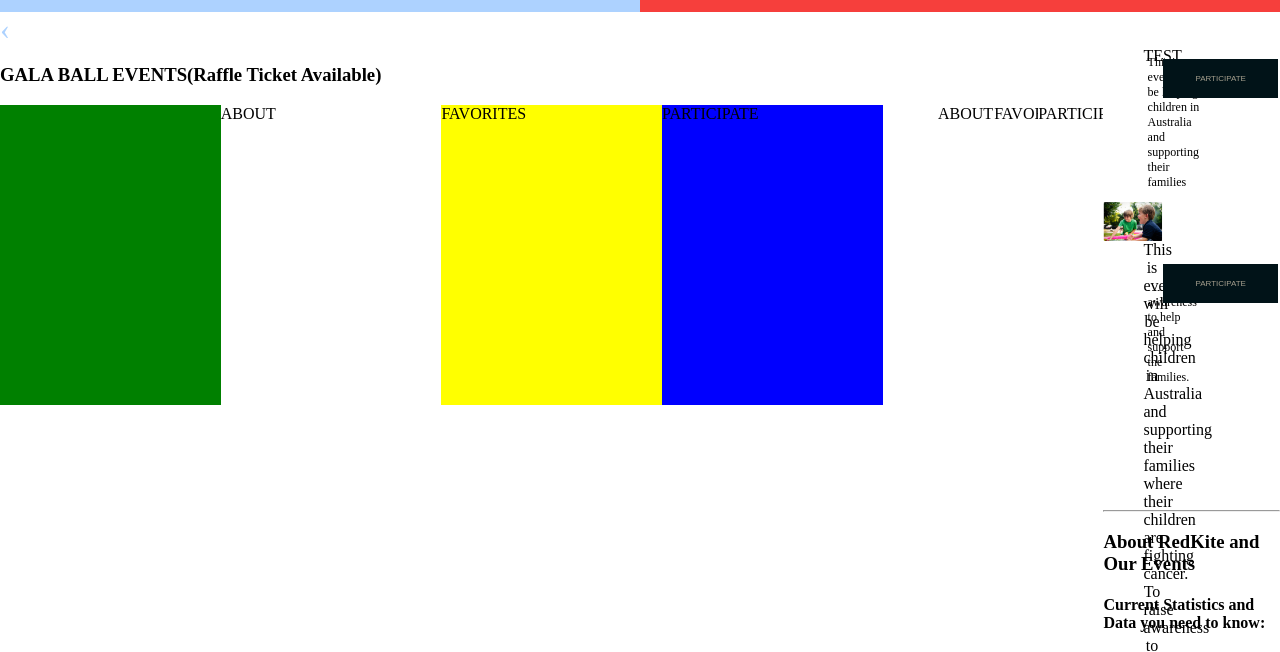
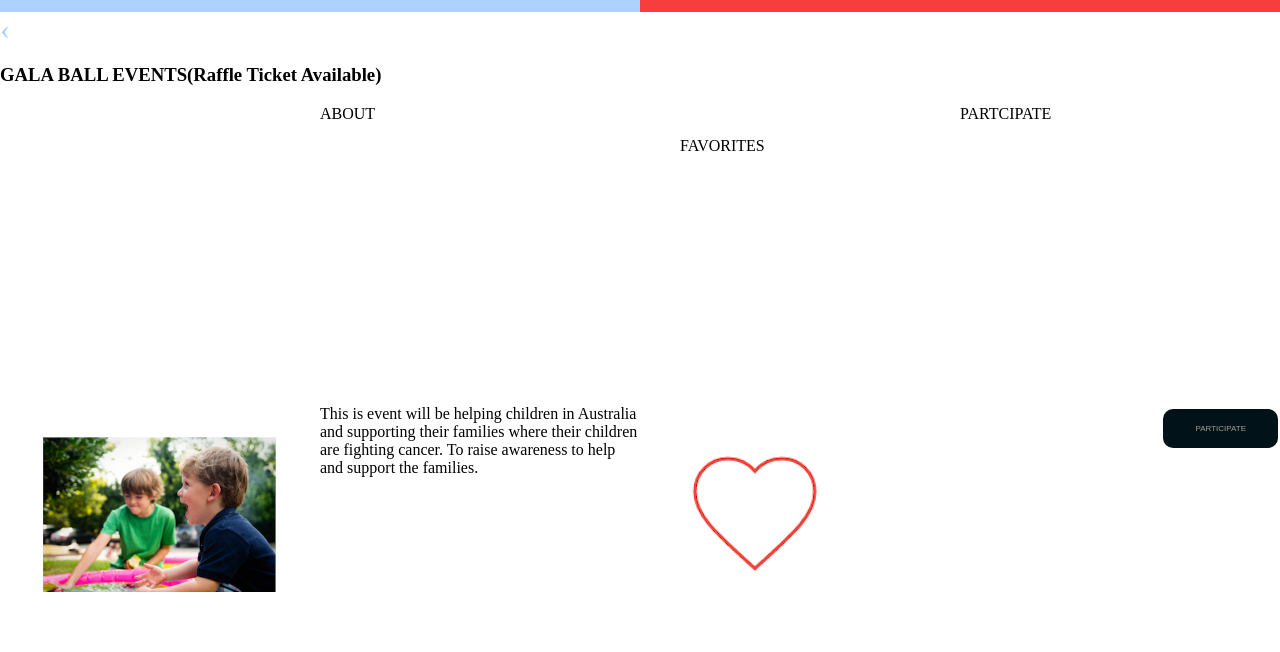
Before and after one commit to RaissaFortuna/WebPrototype, a plain HTML site: page Events.html in a window 1280 px wide. Shown: the part 141-793 px from the top of the page. Drawn offline with Linux system fonts and the light colour scheme.

Commit message:
fixing events page

```diff
--- a/Events.html
+++ b/Events.html
@@ -27,7 +27,7 @@
       .left3 {
         height: 300px;
         width: 100%;
-        background: green;
+        background: white;
       }
       .CenterLeft{
         height: 300px;
@@ -37,13 +37,13 @@
       .CenterRight {
         height: 300px;
         width: 100%;
-        background: yellow;
+        background: white;
       }
 
       .right3 {
         height: 300px;
         width: 100%;
-        background: blue;
+        background: white;
       }
 
 		.parent {
@@ -114,83 +114,74 @@
 </div>
 
 
+    <script src="script.js"></script>
 
+      <div class="parent3">
+        <div class="left3">
+
+        </div>
+        <div class="CenterLeft">
+          ABOUT
+           </div>
+
+         <div class="CenterRight"> <figure>
+			FAVORITES
+      </figure>
+      </div>
+        <div class="right3">
+          PARTCIPATE
+        </div>
+      <div>
+    </div>
+      </div>
 
 
     <script src="script.js"></script>
 
       <div class="parent3">
-        <div class="left3"></div>
-        <div class="CenterLeft">ABOUT </div>
-         <div class="CenterRight"> FAVORITES</div>
-        <div class="right3">PARTICIPATE</div>
+        <div class="left3">
+<figure>
+			<img src="kids1.png" class="imgcontainer3" alt="Main Picture"/>
+      </figure>
+
+
+        </div>
+        <div class="CenterLeft">This is event will be helping children in Australia and supporting their families where their children are fighting cancer. To raise awareness to help and support the families. </div>
+
+         <div class="CenterRight"> <figure>
+			<img src="heart.png" class="imgcontainer1" alt="like button"/>
+      </figure>
+      </div>
+        <div class="right3"><a href="purchase.html"> <button class="button3">PARTICIPATE</button></a>
+        </div>
       <div>
     </div>
+      </div>
 
 
+    <script src="script.js"></script>
+
+      <div class="parent3">
+        <div class="left3">
+<figure>
+			<img src="kids1.png" class="imgcontainer3" alt="Main Picture"/>
+      </figure>
 
 
-<div style="width: 100%;">
+        </div>
+        <div class="CenterLeft">This is event will be helping children in Australia and supporting their families where their children are fighting cancer. To raise awareness to help and support the families. </div>
 
-			<div style="width: 25%; height: 100px; float: left; background: white;">
-
-			</div>
-
-			<div style="width: 30%; height: 100px; float: left; background: white;">
-				ABOUT
-			</div>
-
-			<div style="width: 20%; height: 100px; float: left; background: white; margin-left: -10px;">
-				FAVORITES
-			</div>
-
-      <div style="width: 25%; height: 100px; float: left; background: white;">
-				PARTICIPATE
-			</div>
-
-		</div>
-
-<div style="width: 80%;">
-	<div style="width: 25%; height: 100px; float: left; background: white; margin-top:-70px; margin-bottom:20%;" >
-				 <figure>
-			<img src="kids1.png" class="image3" alt="Main Picture"/> <figcaption>TEST</figcaption>
+         <div class="CenterRight"> <figure>
+			<img src="heart.png" class="imgcontainer1" alt="like button"/>
       </figure>
-			</div>
-
-			<div style="width: 30%; height: 100px; float: left;  font-size: 12px; margin-top:-50px; margin-bottom:20%;;">
-        This is event will be helping children in Australia and supporting their families where their children are fighting cancer. To raise awareness to help and support the families.
-			</div>
-
-			<div style="width: 20%; height: 100px; float: left; background: white;margin-top:-50px; margin-left:5px; margin-bottom:20%;">
-								 <figure>
-			<img src="heart.png" class="image3" alt="like button"/>
-      </figure>
-			</div>
-
-      <div style="width: 25%; height: 100px; float: left; background: white; margin-top:-50px; margin-left:-5px;margin-bottom:20%;; ">
-         <a href="purchase.html"> <button class="button2">PARTICIPATE</button></a>
-</div>
+      </div>
+        <div class="right3"><a href="purchase.html"> <button class="button3">PARTICIPATE</button></a>
+        </div>
+      <div>
+    </div>
+      </div>
 
 
-
-<div style="width: 100%;">
-	<div style="width: 55%; height: 100px; float: left; background: white; margin-top:50px margin-bottom: 150px;">
-			<figure>
-			<img src="kids1.png" float = "center" class="image3" alt="Main Picture"/><figcaption>This is event will be helping children in Australia and supporting their families where their children are fighting cancer. To raise awareness to help and support the families.</figcaption>
-      </figure>
-			</div>
-
-
-
-			<div style="width: 20%; height: 100px; float: left; background: white;margin-top:70px; margin-left:5px; margin-bottom: 150px;">
-								 <figure>
-			<img src="heart.png" class="image3" alt="like button"/>
-      </figure>
-			</div>
-
-      <div style="width: 25%; height: 100px; float: left; background: white; margin-top:70px; margin-left:-5px; margin-bottom: 150px; ">
-        <a href="purchase.html"> <button class="button2">PARTICIPATE</button></a>
-			</div>
 
 
 
--- a/style.css
+++ b/style.css
@@ -214,30 +214,19 @@ ul li {
 }
 
 
-/*.topnav2 {
-  margin-top: -47px;
-  overflow: hidden;
-  background-color:red;
-}
-
-.topnav2 a {
-  float: right;
-  color: black;
-  text-align: center;
-  padding: 15px 10px;
-  text-decoration: none;
-  font-size: 15px;
-}
-
-.topnav2 a:hover {
-  background-color: #ddd;
-  color: white;
-}*/
+/* image container for the small images with descciptions in the purchase and events page*/
 
 .imgcontainer1 {
   float: left;
   text-align: left;
   margin: 10px 10px -10px 0;
+}
+
+.imgcontainer3 {
+  width: 100%;
+  float: left;
+  text-align: left;
+  margin: 0 0 0 0;
 }
 
 
```
